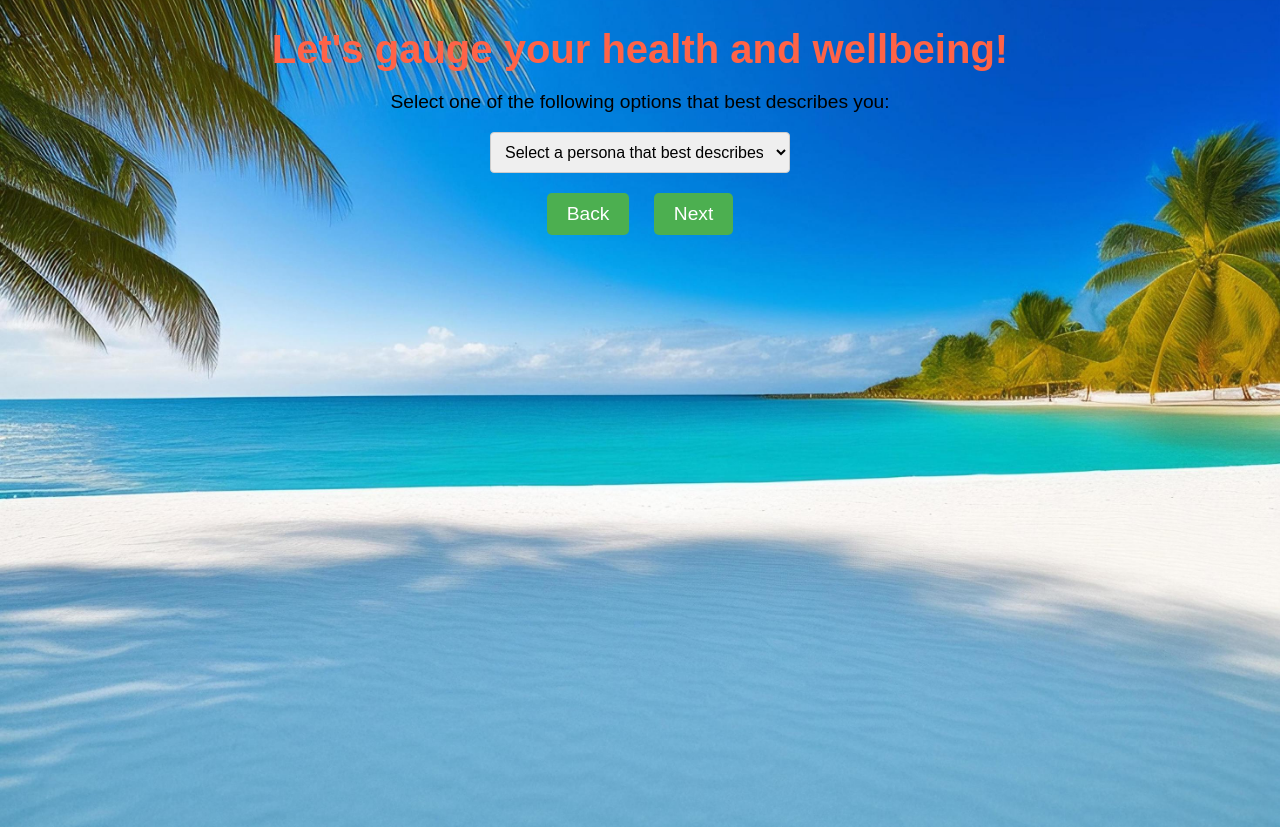
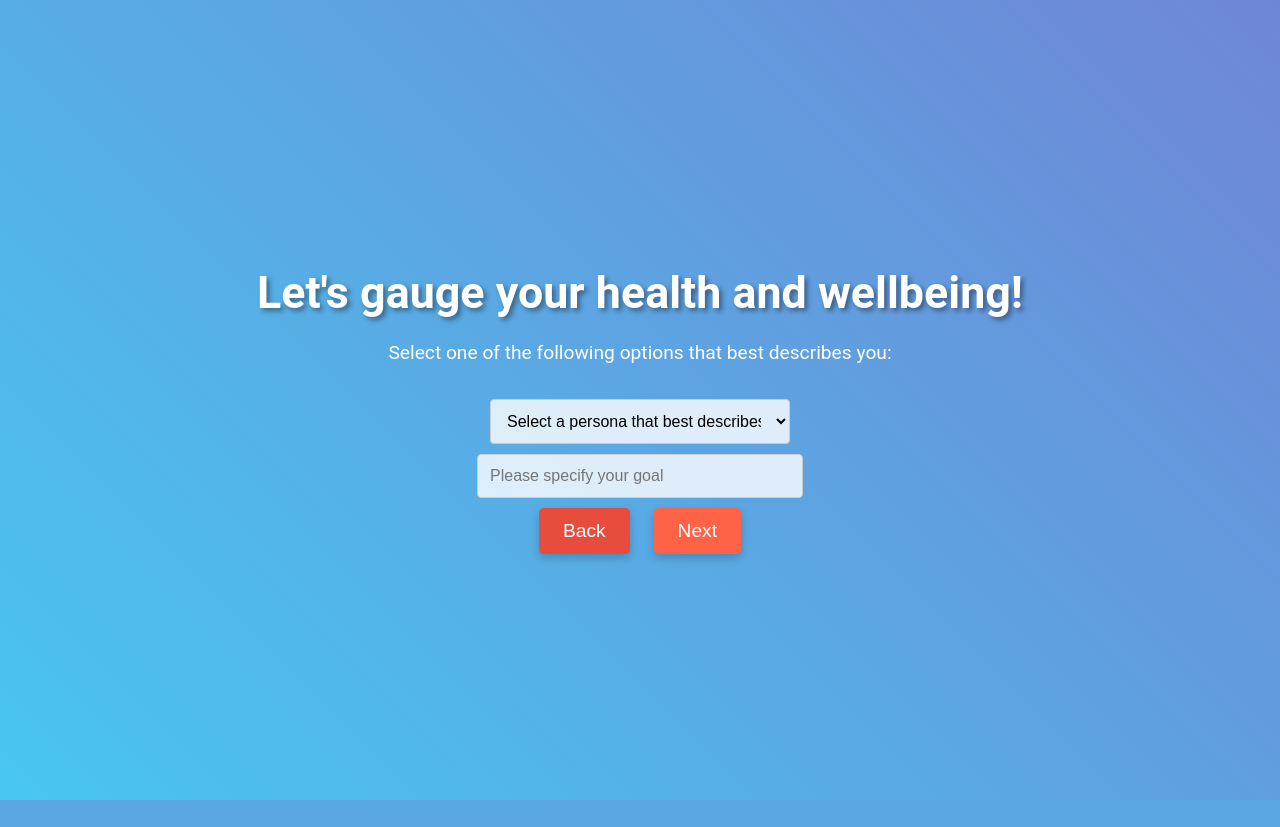
Before and after one commit to CReynoso224/CSC395_Proj2_Fitness-Guru, a Flask app: page / in a window 1280 px wide, after a click on "Get Started!". After the commit the page ends 800 px from the top, so only its background shows below. Run offline with Flask 2, Linux system fonts and the light colour scheme.

Commit message:
Update styles.css

```diff
--- a/src/static/css/styles.css
+++ b/src/static/css/styles.css
@@ -3,146 +3,134 @@
 /* Centering the dropdown and "Other" input box */
 .dropdown-container {
     display: flex;
-    flex-direction: column;  /* Stack dropdown and input vertically */
-    align-items: center;     /* Center horizontally */
-    justify-content: center; /* Ensure vertical centering */
-    margin-top: 10px;
-    width: 100%;             /* Take up full width */
-    max-width: 400px;        /* Restrict the container width */
-    margin: 0 auto;          /* Horizontally center the container */
-}
-
-#goalSelect {
-    width: 100%;             /* Ensure dropdown takes full width */
-    max-width: 300px;        /* Limit the width of the dropdown */
-    padding: 10px;
-    font-size: 1rem;
-    border-radius: 4px;
-    border: 1px solid #ccc;
-    margin-bottom: 10px;     /* Space between dropdown and input */
-}
-
-#otherInput {
-    display: none;           /* Initially hidden */
-    margin-top: 10px;
-    width: 100%;             /* Make input take full width of container */
-    max-width: 300px;        /* Match the dropdown's max-width */
-    padding: 8px;
-    border: 1px solid #ccc;
-    border-radius: 4px;
-    text-align: center;
+    flex-direction: column;
+    align-items: center;
+    justify-content: center;
+    margin-top: 20px;
+    width: 100%;
+    max-width: 400px;
+    margin: 0 auto;
+    animation: fadeIn 1s ease;
 }
 
 /* General Styles */
 body {
     margin: 0;
-    font-family: Arial, sans-serif;
-    background-color: lightblue;
-    background-image: url('./images/conflicts.jpg');
+    font-family: 'Roboto', sans-serif;
+    background: linear-gradient(45deg, #48C6EF, #6F86D6); /* Gradient background */
     background-size: cover;
-    background-position: center;
     color: #333;
+    display: flex;
     align-items: center;
     justify-content: center;
     height: 100vh;
+    overflow: hidden;
 }
 
-/* Container for the page */
+/* Page Container */
 .page {
     display: none;
+    animation: fadeIn 1.5s ease;
 }
 
 .active {
     display: block;
-    align-items: center;
-    justify-content: center;
-    flex-direction: column;
-    height: 100vh;
     text-align: center;
+    padding: 40px;
+    width: 100%;
 }
 
 /* Header Styles */
 h1 {
-    font-size: 2.5em;
-    color: #333;
+    font-size: 2.8em;
+    color: white;
+    text-shadow: 3px 3px 5px rgba(0, 0, 0, 0.4);
     margin-bottom: 10px;
+    transition: transform 0.5s ease;
+}
+
+h1:hover {
+    transform: scale(1.05); /* Hover effect */
 }
 
 /* Paragraph Styles */
 p {
     font-size: 1.2em;
-    color: black;
+    color: white;
+    line-height: 1.6;
+    margin-bottom: 20px;
 }
 
 /* Button Styles */
 button {
-    padding: 10px 20px;
-    background-color: #4CAF50;
+    padding: 12px 24px;
+    background-color: #FF6347; /* Tomato */
     border: none;
     color: white;
     font-size: 1.2em;
     margin: 10px;
     border-radius: 5px;
     cursor: pointer;
-    transition: background-color 0.3s;
+    transition: all 0.3s ease;
+    box-shadow: 0 4px 10px rgba(0, 0, 0, 0.2);
+}
+
+button:hover {
+    background-color: #ff4500; /* Darker red */
+    transform: scale(1.05); /* Button hover effect */
 }
 
 .red-button {
-    background-color: #4CAF50;
-    color: white;
-    padding: 10px 20px;
-    font-size: 1.2em;
-    margin: 10px;
-    border: none;
-    border-radius: 5px;
-    cursor: pointer;
-    transition: background-color 0.3s;
+    background-color: #e74c3c;
 }
 
 .red-button:hover {
-    background-color: darkred;
+    background-color: #c0392b;
 }
 
-button:hover {
-    background-color: #98FF98;
+/* Dropdown and Input Box Styling */
+#goalSelect, #otherInput {
+    width: 80%;
+    max-width: 300px;
+    padding: 12px;
+    border-radius: 4px;
+    border: 1px solid #ccc;
+    margin-top: 10px;
+    background-color: rgba(255, 255, 255, 0.8);
+    font-size: 1rem;
+    transition: background-color 0.3s ease;
 }
 
-/* Specific Page Styles */
-#page1 h1 {
-    color: #FFFDD0; /* Tomato */
-    text-align: center;
-}
-
-#page1 p {
-    color: white;
-    text-align: center;
-}
-
-#page2 h1, #page3 h1, #page4 h1 {
-    color: #FF6347;
+#goalSelect:focus, #otherInput:focus {
+    background-color: #FFD700; /* Focused input field */
 }
 
 /* Chatbot Container Styling */
 #chat-container {
-    margin-top: 20px;
-    padding: 10px;
+    margin-top: 30px;
+    padding: 20px;
     background-color: #f9f9f9;
-    border-radius: 8px;
-    box-shadow: 0px 0px 8px rgba(0, 0, 0, 0.1);
+    border-radius: 12px;
+    box-shadow: 0px 0px 10px rgba(0, 0, 0, 0.2);
     max-width: 600px;
     margin: 0 auto;
     text-align: left;
+    transition: transform 0.3s ease;
 }
 
-/* Chat Messages Styling */
+#chat-container:hover {
+    transform: scale(1.03);
+}
+
 #chat-messages {
     max-height: 300px;
     overflow-y: auto;
-    margin-bottom: 10px;
+    margin-bottom: 15px;
     padding: 10px;
     background: #fff;
-    border-radius: 5px;
+    border-radius: 8px;
     border: 1px solid #ddd;
+    box-shadow: inset 0 2px 5px rgba(0, 0, 0, 0.1);
 }
 
 #chat-messages p {
```
Also changed, not shown: other parts of src/static/css/styles.css (+41 -12 lines).
